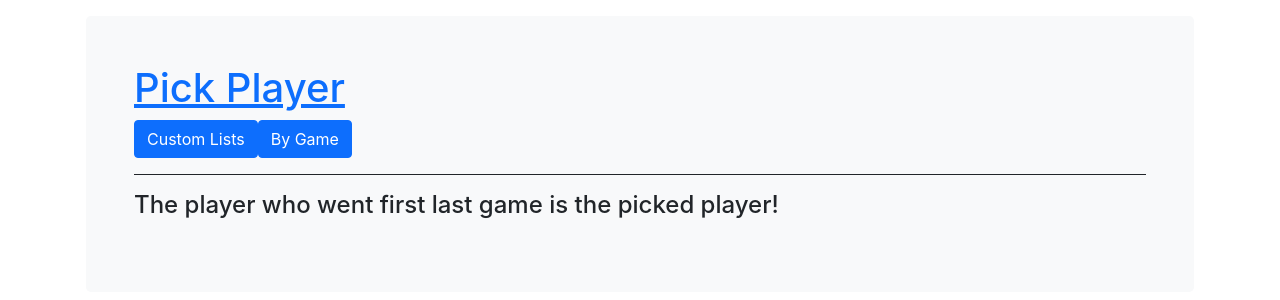
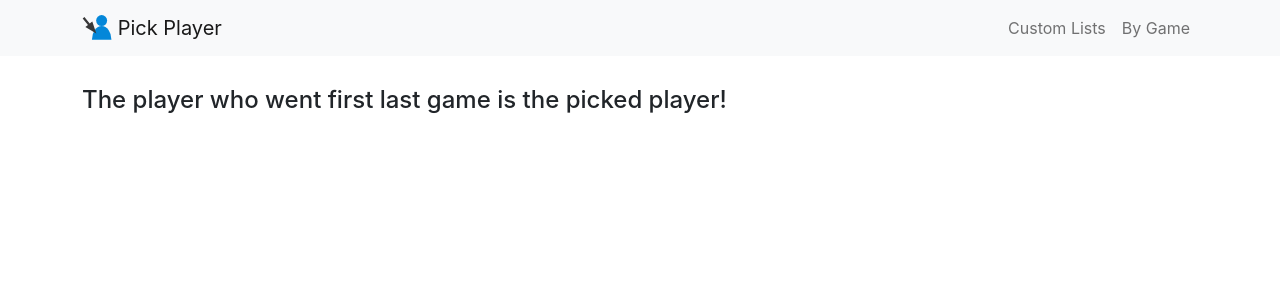
Before and after one commit to KeeganW/pick-player, a React (Create React App) app: page / in a window 1280 px wide. Shown: the top 300 px of the page. Built offline with nearby package versions, Linux system fonts and the light colour scheme.

Commit message:
Styled to not look terrible.

```diff
--- a/src/App.tsx
+++ b/src/App.tsx
@@ -1,29 +1,29 @@
 import React from "react"
 import { Outlet, Link } from "react-router-dom"
-import {Button, ButtonToolbar, Container} from "react-bootstrap";
+import {Container, Nav, Navbar,} from "react-bootstrap";
 
 export default function App() {
     return (
-        <Container className="p-3">
-            <Container className="p-5 mb-4 bg-light rounded-3">
-                <Link to=""><h1>Pick Player</h1></Link>
-                <nav
-                    style={{
-                        borderBottom: "solid 1px",
-                        paddingBottom: "1rem",
-                    }}
-                >
-                    <ButtonToolbar className="custom-btn-toolbar">
-                        <Link to="custom">
-                            <Button>Custom Lists</Button>
-                        </Link>
-                        <Link to="game">
-                            <Button>By Game</Button>
-                        </Link>
-                    </ButtonToolbar>
-                </nav>
-                <Outlet />
-            </Container>
+        <Container>
+            <Navbar bg="light" variant="light" fixed="top">
+                <Container>
+                    <Navbar.Brand as={Link} to="">
+                        <img
+                            alt=""
+                            src={process.env.PUBLIC_URL + '/icon.svg'}
+                            width="30"
+                            height="30"
+                            className="d-inline-block align-top"
+                        />{' '}
+                        Pick Player
+                    </Navbar.Brand>
+                    <Nav className="mr-auto">
+                        <Nav.Link as={Link} to="custom">Custom Lists</Nav.Link>
+                        <Nav.Link as={Link} to="game">By Game</Nav.Link>
+                    </Nav>
+                </Container>
+            </Navbar>
+            <Outlet />
         </Container>
     );
 }
--- a/src/index.css
+++ b/src/index.css
@@ -5,6 +5,7 @@ body {
     sans-serif;
   -webkit-font-smoothing: antialiased;
   -moz-osx-font-smoothing: grayscale;
+  padding-top: 70px;
 }
 
 code {
```
Also changed, not shown: src/react-app-env.d.ts (+9 -0 lines).
